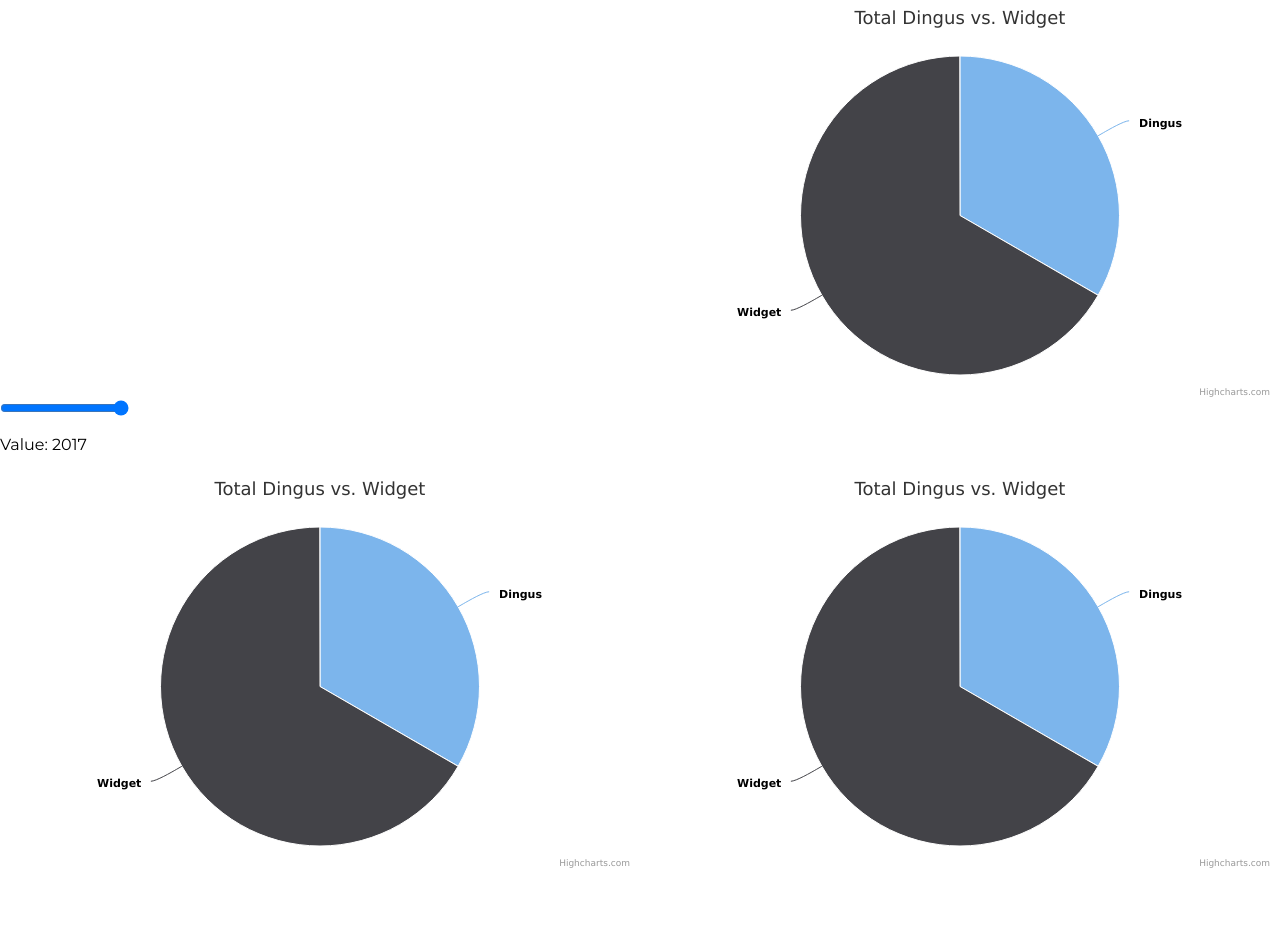
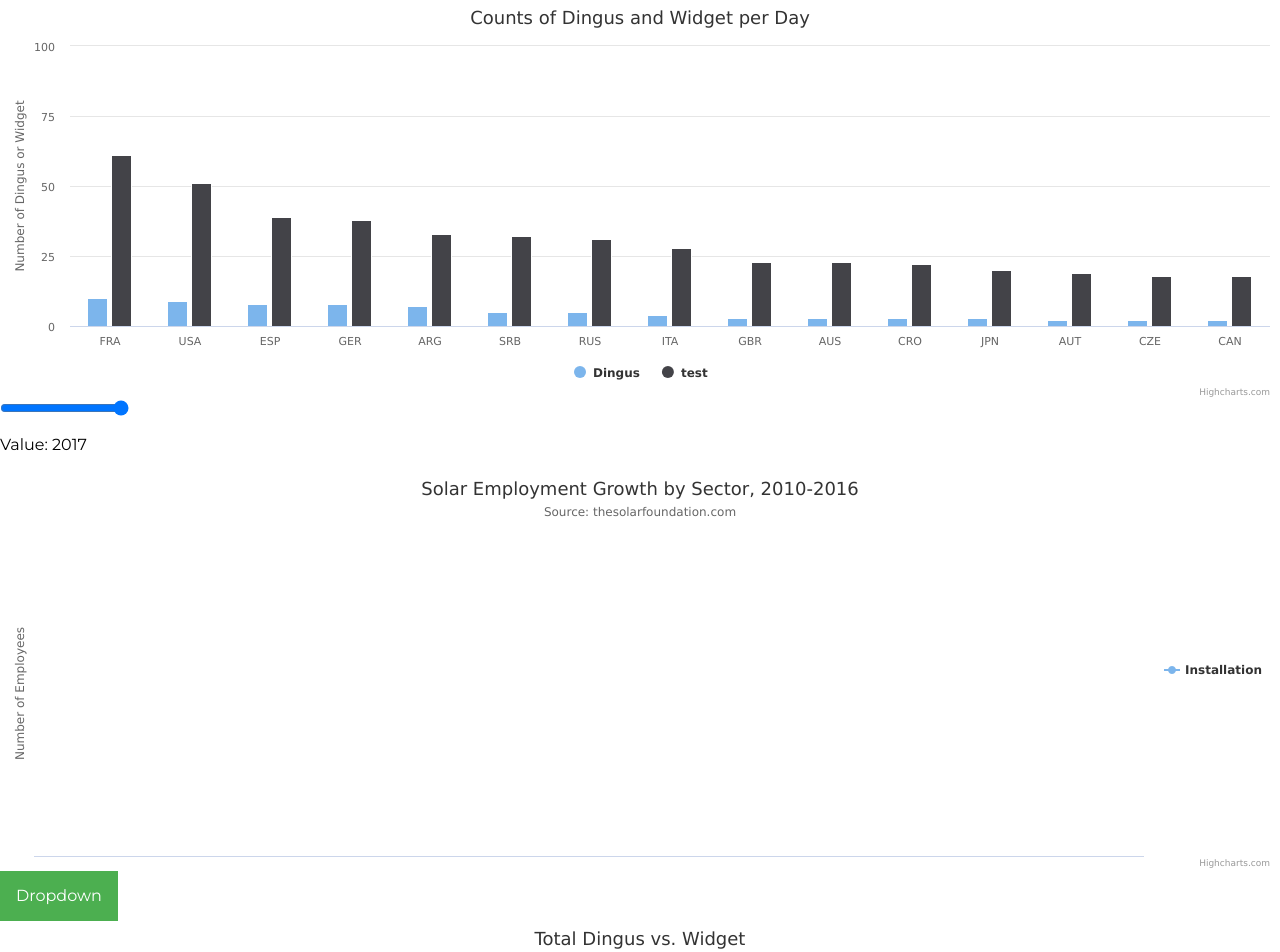
Before and after one commit to mmarkchang/DSC106_Final_Project, a plain HTML site: page index.html in a window 1280 px wide. Shown: the top 952 px of the page. Before the commit the page ends 871 px from the top, so only its background shows below. Drawn offline with nearby package versions, Linux system fonts and the light colour scheme.

Commit message:
progress

```diff
--- a/final_project.js
+++ b/final_project.js
@@ -1,8 +1,12 @@
 function init() {
     pieChart();
-    barChart2();
+    lineChart();
     pieChart2();
     slider();
+    top100Promise.then(function (top100) {
+        barChart(top100, 2017);
+
+    })
 }
 
 
@@ -82,27 +86,83 @@ function barChart(json, year) {
     });
 }
 
-function barChart2() {
-	var dingus = 2;
-	var widget = 4;
+function updateLine() {
 
-    Highcharts.chart('bar-chart2', {
-        chart: {
-            type: 'pie'
+}
+
+function lineChart(player) {
+    var points_dict = {
+        "Novak Djokovic" : [20, 229, 515, 1465, 4470, 5390, 10650, 8310, 14720, 13630, 13280, 13130, 16785, 16950, 11780],
+        "Andy Murray" :  [37, 65, 587, 1400, 2125, 3720, 9700, 7800, 7825, 8570, 9360, 5560, 8945, 12685, 12560],
+        "Kei Nishikori" : [0, 0, 37, 150, 652, 1325, 554, 1500, 2315, 2495, 5025, 6385, 4905, 5010],
+        "Alexander Zverev" : [0, 0, 0, 0, 0, 0, 0, 0, 15, 31, 398, 689, 1745, 4610],
+        "Milos Raonic" : [0, 0, 0, 2, 12, 106, 345, 1367, 2380, 2860, 4440, 5160, 5450, 5450]
+    }
+    var rank_dict = {
+        "Novak Djokovic" : [690, 410, 122, 44, 6, 3, 3, 2, 2, 1, 1, 1, 1, 1, 4],
+        "Andy Murray" :  [656, 516, 247, 35, 13, 9, 3, 4, 4, 4, 3, 8, 3, 2, 2],
+        "Kei Nishikori" : [0, 0, 955, 424, 117, 178, 323, 50, 18, 15, 11, 6, 6, 10],
+        "Alexander Zverev" : [0, 0, 0, 0, 0, 0, 0, 0, 1153, 803, 437, 99, 39, 13],
+        "Milos Raonic" : [0, 0, 0, 1389, 1031, 645, 279, 41, 20, 13, 9, 9, 8, 9]
+    }
+    console.log(player);
+    Highcharts.chart('line-chart', {
+
+        title: {
+            text: 'Solar Employment Growth by Sector, 2010-2016'
         },
-        title: {
-            text: 'Total Dingus vs. Widget'
+
+        subtitle: {
+            text: 'Source: thesolarfoundation.com'
         },
+
+        yAxis: {
+            title: {
+                text: 'Number of Employees'
+            }
+        },
+
+        xAxis: {
+            accessibility: {
+                rangeDescription: 'Range: 2010 to 2017'
+            }
+        },
+
+        legend: {
+            layout: 'vertical',
+            align: 'right',
+            verticalAlign: 'middle'
+        },
+
+        plotOptions: {
+            series: {
+                label: {
+                    connectorAllowed: false
+                },
+                pointStart: 2003
+            }
+        },
+
         series: [{
-            data: [{
-                name: 'Dingus',
-                y: dingus
-            },
-            {
-                name: 'Widget',
-                y: widget
+            name: 'Installation',
+            data: points_dict[player]
+        }],
+
+        responsive: {
+            rules: [{
+                condition: {
+                    maxWidth: 500
+                },
+                chartOptions: {
+                    legend: {
+                        layout: 'horizontal',
+                        align: 'center',
+                        verticalAlign: 'bottom'
+                    }
+                }
             }]
-        }]
+        }
+
     });
 }
 
--- a/index.html
+++ b/index.html
@@ -12,26 +12,28 @@
   </head>
   <body onload="init()">
     <main>
-      <div class="container">
-      </div>
-        <div class="charts">
-            <div class="chart" id="bar-chart">
-            </div>
-
-            <div class="chart" id="pie-chart">
-            </div>
-        </div>
+      <div class="chart" id="bar-chart">
       </div>
       <div class="rangeslider">
         <input type="range" min="1973" max="2017" value="2017"
-                       class="myslider" id="sliderRange">
+        class="myslider" id="sliderRange">
         <p>Value: <span id="demo"></span></p>
       </div>
-        <div class="charts">
-          <div class="chart" id="bar-chart2">
-          </div>
-          <div class="chart" id="pie-chart2">
+      <div class="chart" id="line-chart">
+      </div>
+      <div class="dropdown">
+        <button class="dropbtn">Dropdown</button>
+        <div class="dropdown-content">
+          <a class="dropdown_player" onclick="lineChart('Novak Djokovic')">Novak Djokovic</a>
+          <a class="dropdown_player" onclick="lineChart('Andy Murray')">Andy Murray</a>
+          <a class="dropdown_player" onclick="lineChart('Kei Nishikori')">Kei Nishikori</a>
+          <a class="dropdown_player" onclick="lineChart('Alexander Zverev')">Alexander Zverev</a>
+          <a class="dropdown_player" onclick="lineChart('Milos Raonic')">Milos Raonic</a>
         </div>
+      </div>
+      <div class="chart" id="pie-chart">
+      </div>
+      <div class="chart" id="pie-chart2">
       </div>
     </main>
   </body>
--- a/style.css
+++ b/style.css
@@ -49,3 +49,45 @@ figcaption {
   height: 60px;
   width: 80px;
 }
+
+/* Dropdown Button */
+.dropbtn {
+  background-color: #4CAF50;
+  color: white;
+  padding: 16px;
+  font-size: 16px;
+  border: none;
+}
+
+/* The container <div> - needed to position the dropdown content */
+.dropdown {
+  position: relative;
+  display: inline-block;
+}
+
+/* Dropdown Content (Hidden by Default) */
+.dropdown-content {
+  display: none;
+  position: absolute;
+  background-color: #f1f1f1;
+  min-width: 160px;
+  box-shadow: 0px 8px 16px 0px rgba(0,0,0,0.2);
+  z-index: 1;
+}
+
+/* Links inside the dropdown */
+.dropdown-content a {
+  color: black;
+  padding: 12px 16px;
+  text-decoration: none;
+  display: block;
+}
+
+/* Change color of dropdown links on hover */
+.dropdown-content a:hover {background-color: #ddd;}
+
+/* Show the dropdown menu on hover */
+.dropdown:hover .dropdown-content {display: block;}
+
+/* Change the background color of the dropdown button when the dropdown content is shown */
+.dropdown:hover .dropbtn {background-color: #3e8e41;}
```
